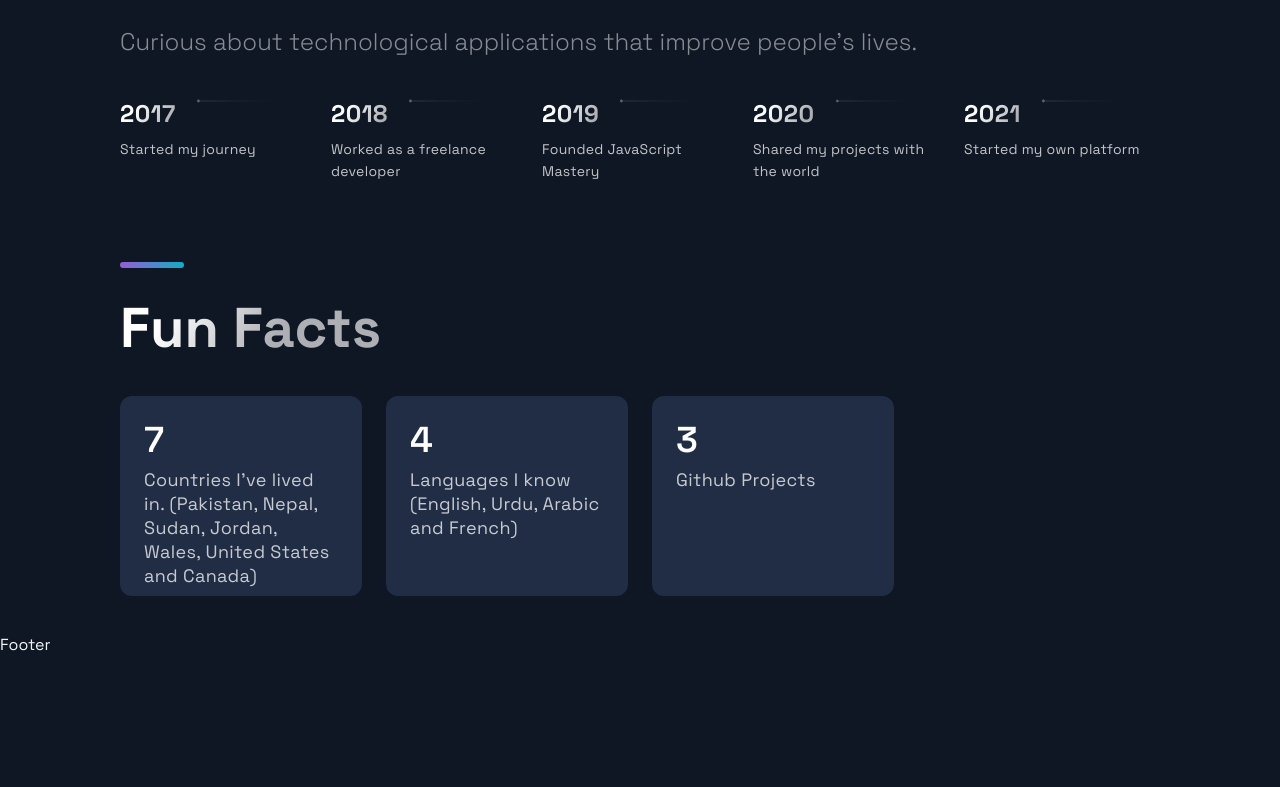
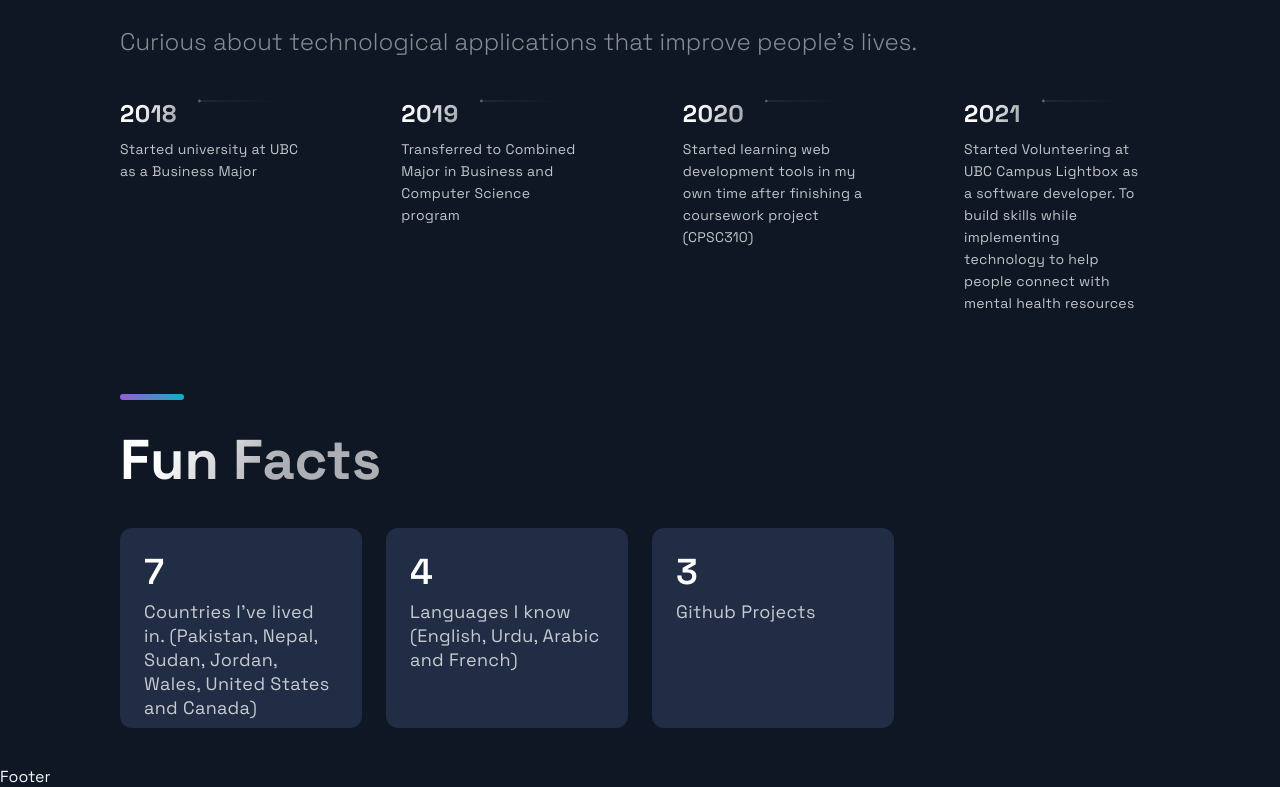
Before and after one commit to Nehal-Naeem/MyPortfolio, a Next.js app: page / in a window 1280 px wide. Shown: the part 2783-3570 px from the top of the page. Before the commit the page ends 3438 px from the top, so only its background shows below. Built offline with nearby package versions, Linux system fonts and the light colour scheme.

Commit message:
updated timeline data

```diff
--- a/src/constants/constants.js
+++ b/src/constants/constants.js
@@ -38,9 +38,10 @@ export const projects = [
 ];
 
 export const TimeLineData = [
-  { year: 2017, text: 'Started my journey', },
-  { year: 2018, text: 'Worked as a freelance developer', },
-  { year: 2019, text: 'Founded JavaScript Mastery', },
-  { year: 2020, text: 'Shared my projects with the world', },
-  { year: 2021, text: 'Started my own platform', },
+  { year: 2018, text: 'Started university at UBC as a Business Major', },
+  { year: 2019, text: 'Transferred to Combined Major in Business and Computer Science program', },
+  { year: 2020, text: 'Started learning web development tools in my own time after finishing a coursework project (CPSC310)', },
+  { year: 2021,
+    text:
+    'Started Volunteering at UBC Campus Lightbox as a software developer. To build skills while implementing technology to help people connect with mental health resources', },
 ];
```
